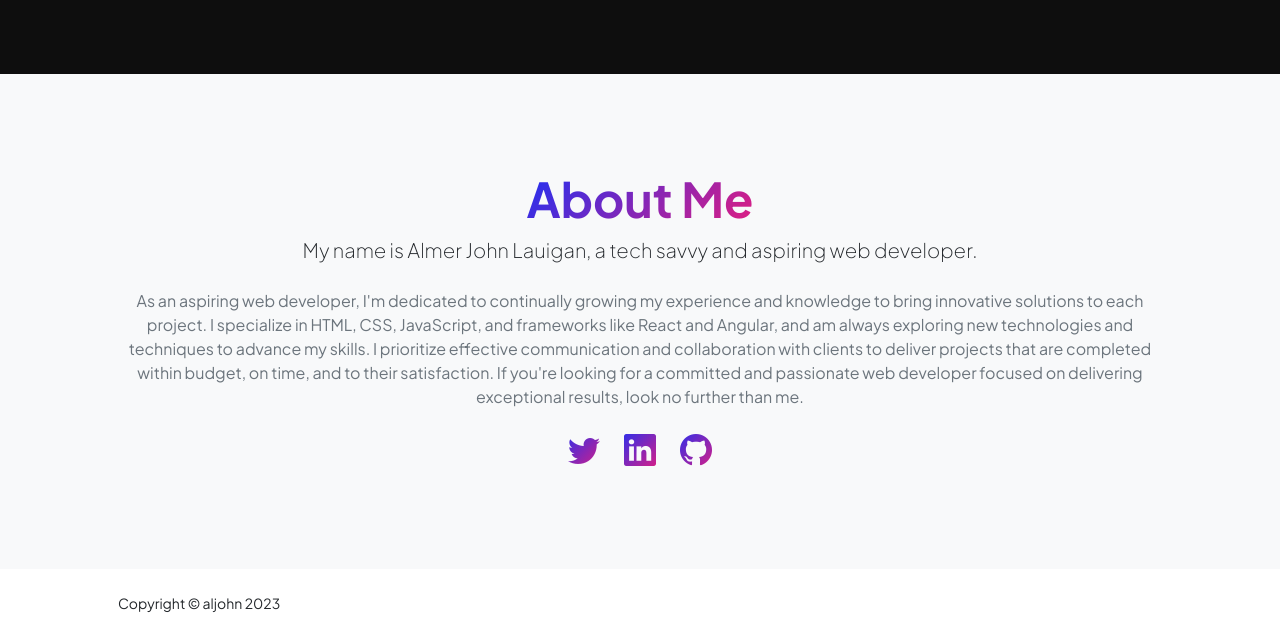
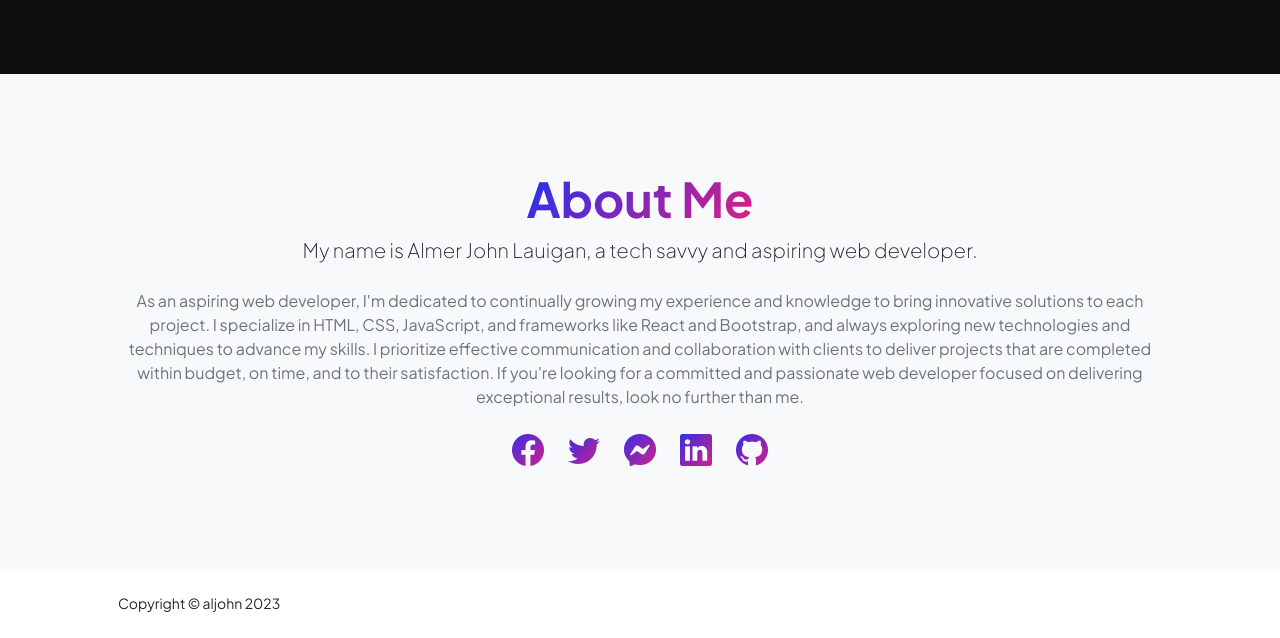
Before and after one commit to aljohnlauigan23/MyPortfolio, a plain HTML site: page index.html in a window 1280 px wide. Shown: the part 1068-1706 px from the top of the page. Drawn offline with nearby package versions, Linux system fonts and the light colour scheme.

Commit message:
third commit

```diff
--- a/index.html
+++ b/index.html
@@ -22,14 +22,14 @@
             <!-- Navigation-->
             <nav class="navbar navbar-expand-lg navbar-light bg-white py-3">
                 <div class="container px-5">
-                    <a class="navbar-brand" href="index.html"><span class="fw-bolder text-primary">Aljohn</span></a>
+                    <a class="navbar-brand" href="index.html"><span class="fw-bolder text-primary"><b>Aljohn</b></span></a>
                     <button class="navbar-toggler" type="button" data-bs-toggle="collapse" data-bs-target="#navbarSupportedContent" aria-controls="navbarSupportedContent" aria-expanded="false" aria-label="Toggle navigation"><span class="navbar-toggler-icon"></span></button>
                     <div class="collapse navbar-collapse" id="navbarSupportedContent">
                         <ul class="navbar-nav ms-auto mb-2 mb-lg-0 small fw-bolder">
                             <li class="nav-item"><a class="nav-link" href="index.html">Home</a></li>
                             <li class="nav-item"><a class="nav-link" href="resume.html">Resume</a></li>
                             <li class="nav-item"><a class="nav-link" href="projects.html">Projects</a></li>
-                            <li class="nav-item"><a class="nav-link" href="contact.html">Contact</a></li>
+                           <!--  <li class="nav-item"><a class="nav-link" href="contact.html">Contact</a></li> -->
                         </ul>
                     </div>
                 </div>
@@ -183,11 +183,13 @@
                             <div class="text-center my-5">
                                 <h2 class="display-5 fw-bolder"><span class="text-gradient d-inline">About Me</span></h2>
                                 <p class="lead fw-light mb-4">My name is Almer John Lauigan, a tech savvy and aspiring web developer.</p>
-                                <p class="text-muted">As an aspiring web developer, I'm dedicated to continually growing my experience and knowledge to bring innovative solutions to each project. I specialize in HTML, CSS, JavaScript, and frameworks like React and Angular, and am always exploring new technologies and techniques to advance my skills. I prioritize effective communication and collaboration with clients to deliver projects that are completed within budget, on time, and to their satisfaction. If you're looking for a committed and passionate web developer focused on delivering exceptional results, look no further than me.</p>
+                                <p class="text-muted">As an aspiring web developer, I'm dedicated to continually growing my experience and knowledge to bring innovative solutions to each project. I specialize in HTML, CSS, JavaScript, and frameworks like React and Bootstrap, and always exploring new technologies and techniques to advance my skills. I prioritize effective communication and collaboration with clients to deliver projects that are completed within budget, on time, and to their satisfaction. If you're looking for a committed and passionate web developer focused on delivering exceptional results, look no further than me.</p>
                                 <div class="d-flex justify-content-center fs-2 gap-4">
+                                    <a class="text-gradient" href="https://www.facebook.com/aljohn022301lauigan/"><i class="bi bi-facebook"></i></a>
                                     <a class="text-gradient" href="#!"><i class="bi bi-twitter"></i></a>
-                                    <a class="text-gradient" href="#!"><i class="bi bi-linkedin"></i></a>
-                                    <a class="text-gradient" href="#!"><i class="bi bi-github"></i></a>
+                                    <a class="text-gradient" href="https://m.me/8853876184684762"><i class="bi bi-messenger"></i></a>
+                                    <a class="text-gradient" href="https://linkedin.com/in/almer-john-lauigan-24781b275"><i class="bi bi-linkedin"></i></a>
+                                    <a class="text-gradient" href="https://github.com/aljohn022301"><i class="bi bi-github"></i></a>
                                 </div>
                             </div>
                         </div>
```
Also changed, not shown: contact.html (+1 -1 lines), projects.html (+2 -2 lines), resume.html (+2 -2 lines).
